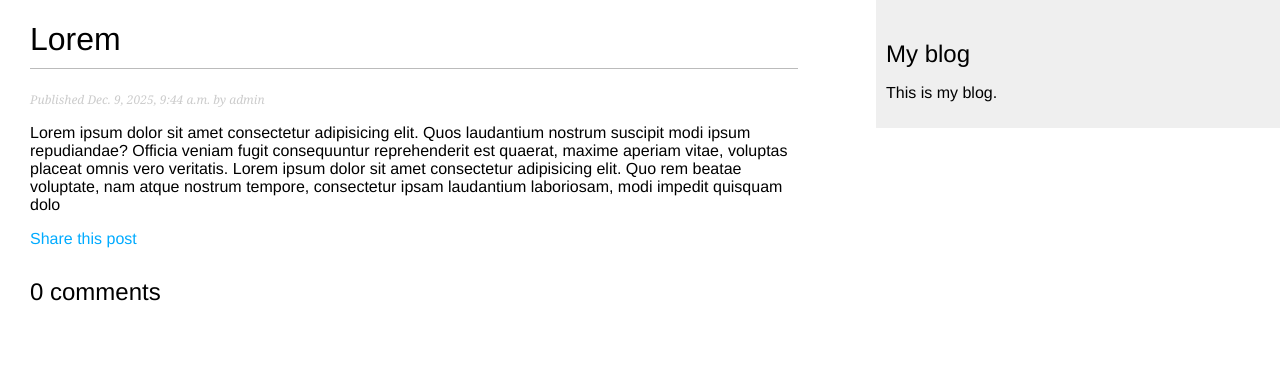
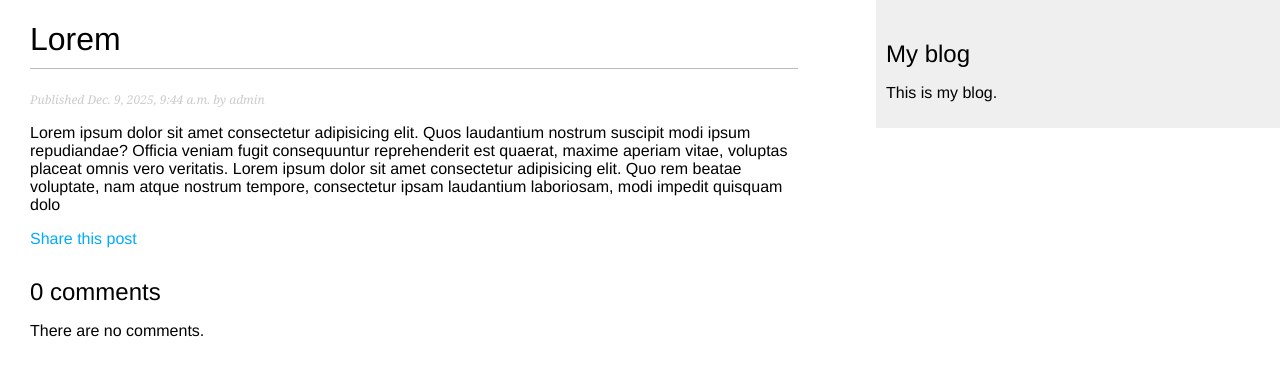
Before and after one commit to melissapixel/blog, a Django app: a page that uses blog/templates/blog/post/detail.html in a window 1280 px wide. Shown: the top 376 px of the page. Run offline with Django 4.2, Linux system fonts and the light colour scheme; data comes from the database, SQL or seed files in the repository; both versions use the stored data as it was after the commit.

Commit message:
show list comments

```diff
--- a/blog/templates/blog/post/detail.html
+++ b/blog/templates/blog/post/detail.html
@@ -21,4 +21,15 @@
         </h2>
     {% endwith %}
 
+    {% for comment in comments %}
+        <div class="comment">
+            <p class="info">
+                Comment {{ forloop.counter }} by {{ comment.name }} <!-- Это служебная переменная Django -->
+                {{ comment.created|date:"d M Y" }}
+            </p>
+            {{ comment.body|linebreaks }}   <!-- Тело комментария + фильтр |linebreaks -->
+        </div>
+        {% empty %}
+            <p>There are no comments.</p>
+    {% endfor %}
 {% endblock %}
```
Also changed, not shown: db.sqlite3.
